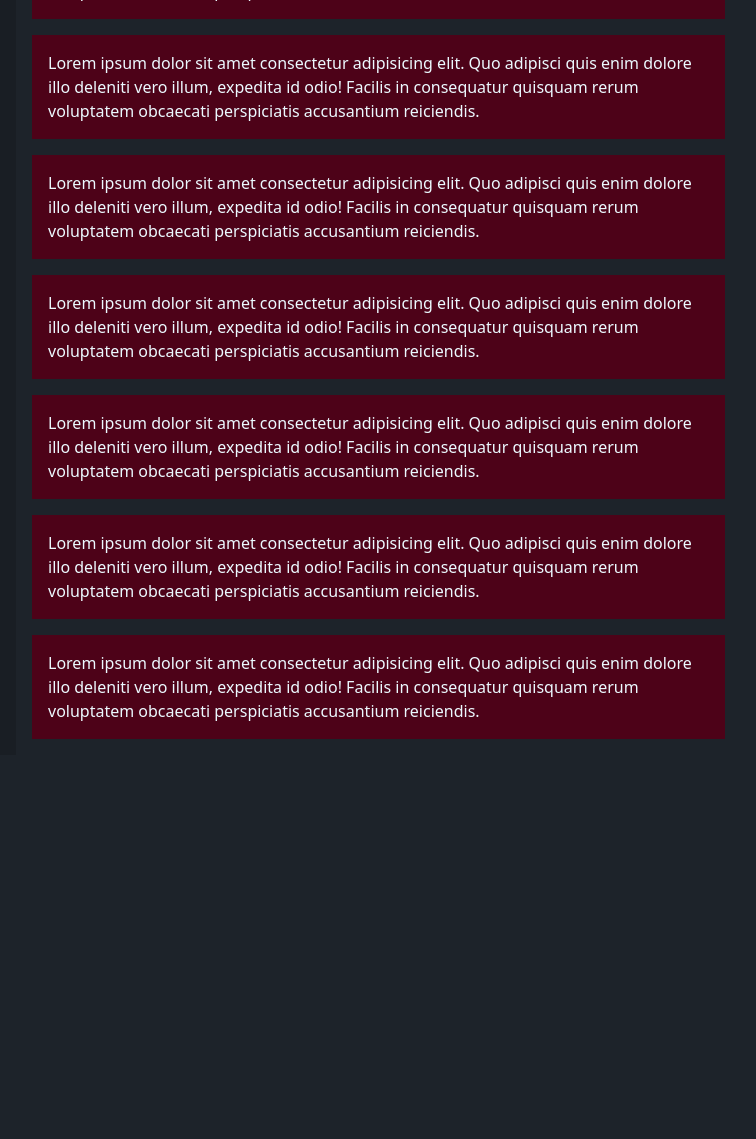
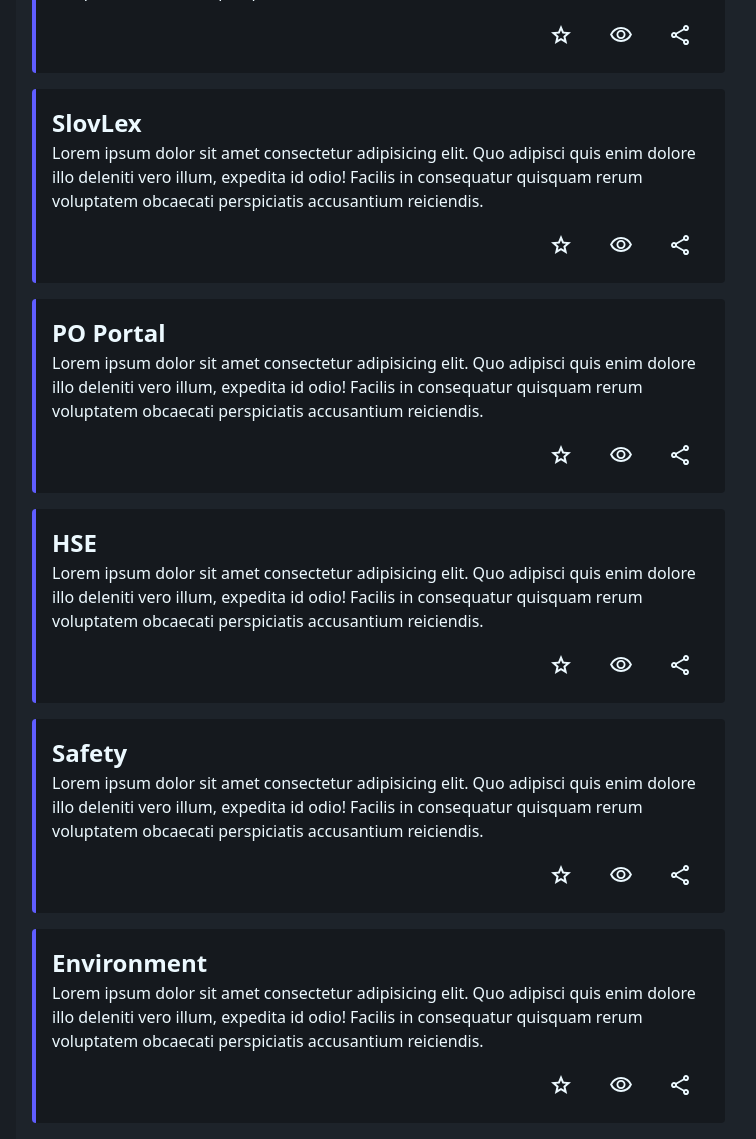
Before and after one commit to dzejkk/Odin_DashBoard, a website built with Vite: page index.html in a window 1280 px wide. Shown: the part 509-1648 px from the top of the page, without its empty margins (176-932 px from the left). Before the commit the page ends 1264 px from the top, so only its background shows below. Built offline with nearby package versions, Linux system fonts and the light colour scheme.

Commit message:
added cards

```diff
--- a/index.html
+++ b/index.html
@@ -167,76 +167,197 @@
           <div class="card-container">
 
             <div class="card">
+              <div>
                 <h2>Health</h2>
                 <p>
                   Lorem ipsum dolor sit amet consectetur adipisicing elit. Quo
-                  adipisci quis enim dolore illo deleniti vero illum, expedita id
-                  odio! Facilis in consequatur quisquam rerum voluptatem obcaecati
-                  perspiciatis accusantium reiciendis.
+                  adipisci quis enim dolore illo deleniti vero illum, expedita
+                  id odio! Facilis in consequatur quisquam rerum voluptatem
+                  obcaecati perspiciatis accusantium reiciendis.
                 </p>
               </div>
-
+              <div class="card-btns-container">
+                <button class="card-button">
+                  <img
+                    src="/public/assests/star_24dp_ECF9FF_FILL0_wght400_GRAD0_opsz24.svg"
+                    alt="save"
+                  />
+                </button>
+                <button class="card-button">
+                  <img
+                    src="public/assests/visibility_24dp_ECF9FF_FILL0_wght400_GRAD0_opsz24.svg"
+                    alt="insights"
+                  />
+                </button>
+                <button class="card-button">
+                  <img
+                    src="public/assests/share_24dp_ECF9FF_FILL0_wght400_GRAD0_opsz24.svg"
+                    alt="share"
+                  />
+                </button>
+              </div>
+            </div>
 
             <div class="card">
-              <h2>
+              <div>
+                <h2>SlovLex</h2>
                 <p>
                   Lorem ipsum dolor sit amet consectetur adipisicing elit. Quo
-                  adipisci quis enim dolore illo deleniti vero illum, expedita id
-                  odio! Facilis in consequatur quisquam rerum voluptatem obcaecati
-                  perspiciatis accusantium reiciendis.
+                  adipisci quis enim dolore illo deleniti vero illum, expedita
+                  id odio! Facilis in consequatur quisquam rerum voluptatem
+                  obcaecati perspiciatis accusantium reiciendis.
                 </p>
-              </h2>
               </div>
+              <div class="card-btns-container">
+                <button class="card-button">
+                  <img
+                    src="/public/assests/star_24dp_ECF9FF_FILL0_wght400_GRAD0_opsz24.svg"
+                    alt="save"
+                  />
+                </button>
+                <button class="card-button">
+                  <img
+                    src="public/assests/visibility_24dp_ECF9FF_FILL0_wght400_GRAD0_opsz24.svg"
+                    alt="insights"
+                  />
+                </button>
+                <button class="card-button">
+                  <img
+                    src="public/assests/share_24dp_ECF9FF_FILL0_wght400_GRAD0_opsz24.svg"
+                    alt="share"
+                  />
+                </button>
+              </div>
+            </div>
+
             <div class="card">
-              <h2>
+              <div>
+                <h2>PO Portal</h2>
                 <p>
                   Lorem ipsum dolor sit amet consectetur adipisicing elit. Quo
-                  adipisci quis enim dolore illo deleniti vero illum, expedita id
-                  odio! Facilis in consequatur quisquam rerum voluptatem obcaecati
-                  perspiciatis accusantium reiciendis.
+                  adipisci quis enim dolore illo deleniti vero illum, expedita
+                  id odio! Facilis in consequatur quisquam rerum voluptatem
+                  obcaecati perspiciatis accusantium reiciendis.
                 </p>
-              </h2>
               </div>
+              <div class="card-btns-container">
+                <button class="card-button">
+                  <img
+                    src="/public/assests/star_24dp_ECF9FF_FILL0_wght400_GRAD0_opsz24.svg"
+                    alt="save"
+                  />
+                </button>
+                <button class="card-button">
+                  <img
+                    src="public/assests/visibility_24dp_ECF9FF_FILL0_wght400_GRAD0_opsz24.svg"
+                    alt="insights"
+                  />
+                </button>
+                <button class="card-button">
+                  <img
+                    src="public/assests/share_24dp_ECF9FF_FILL0_wght400_GRAD0_opsz24.svg"
+                    alt="share"
+                  />
+                </button>
+              </div>
+            </div>
+
             <div class="card">
-              <h2>
+              <div>
+                <h2>HSE</h2>
                 <p>
                   Lorem ipsum dolor sit amet consectetur adipisicing elit. Quo
-                  adipisci quis enim dolore illo deleniti vero illum, expedita id
-                  odio! Facilis in consequatur quisquam rerum voluptatem obcaecati
-                  perspiciatis accusantium reiciendis.
+                  adipisci quis enim dolore illo deleniti vero illum, expedita
+                  id odio! Facilis in consequatur quisquam rerum voluptatem
+                  obcaecati perspiciatis accusantium reiciendis.
                 </p>
-              </h2>
               </div>
+              <div class="card-btns-container">
+                <button class="card-button">
+                  <img
+                    src="/public/assests/star_24dp_ECF9FF_FILL0_wght400_GRAD0_opsz24.svg"
+                    alt="save"
+                  />
+                </button>
+                <button class="card-button">
+                  <img
+                    src="public/assests/visibility_24dp_ECF9FF_FILL0_wght400_GRAD0_opsz24.svg"
+                    alt="insights"
+                  />
+                </button>
+                <button class="card-button">
+                  <img
+                    src="public/assests/share_24dp_ECF9FF_FILL0_wght400_GRAD0_opsz24.svg"
+                    alt="share"
+                  />
+                </button>
+              </div>
+            </div>
+
             <div class="card">
-              <h2>
+              <div>
+                <h2>Safety</h2>
                 <p>
                   Lorem ipsum dolor sit amet consectetur adipisicing elit. Quo
-                  adipisci quis enim dolore illo deleniti vero illum, expedita id
-                  odio! Facilis in consequatur quisquam rerum voluptatem obcaecati
-                  perspiciatis accusantium reiciendis.
+                  adipisci quis enim dolore illo deleniti vero illum, expedita
+                  id odio! Facilis in consequatur quisquam rerum voluptatem
+                  obcaecati perspiciatis accusantium reiciendis.
                 </p>
-              </h2>
               </div>
+              <div class="card-btns-container">
+                <button class="card-button">
+                  <img
+                    src="/public/assests/star_24dp_ECF9FF_FILL0_wght400_GRAD0_opsz24.svg"
+                    alt="save"
+                  />
+                </button>
+                <button class="card-button">
+                  <img
+                    src="public/assests/visibility_24dp_ECF9FF_FILL0_wght400_GRAD0_opsz24.svg"
+                    alt="insights"
+                  />
+                </button>
+                <button class="card-button">
+                  <img
+                    src="public/assests/share_24dp_ECF9FF_FILL0_wght400_GRAD0_opsz24.svg"
+                    alt="share"
+                  />
+                </button>
+              </div>
+            </div>
+
             <div class="card">
-              <h2>
+              <div>
+                <h2>Environment</h2>
                 <p>
                   Lorem ipsum dolor sit amet consectetur adipisicing elit. Quo
-                  adipisci quis enim dolore illo deleniti vero illum, expedita id
-                  odio! Facilis in consequatur quisquam rerum voluptatem obcaecati
-                  perspiciatis accusantium reiciendis.
+                  adipisci quis enim dolore illo deleniti vero illum, expedita
+                  id odio! Facilis in consequatur quisquam rerum voluptatem
+                  obcaecati perspiciatis accusantium reiciendis.
                 </p>
-              </h2>
               </div>
-            <div class="card">
-              <h2>
-                <p>
-                  Lorem ipsum dolor sit amet consectetur adipisicing elit. Quo
-                  adipisci quis enim dolore illo deleniti vero illum, expedita id
-                  odio! Facilis in consequatur quisquam rerum voluptatem obcaecati
-                  perspiciatis accusantium reiciendis.
-                </p>
-              </h2>
+              <div class="card-btns-container">
+                <button class="card-button">
+                  <img
+                    src="/public/assests/star_24dp_ECF9FF_FILL0_wght400_GRAD0_opsz24.svg"
+                    alt="save"
+                  />
+                </button>
+                <button class="card-button">
+                  <img
+                    src="public/assests/visibility_24dp_ECF9FF_FILL0_wght400_GRAD0_opsz24.svg"
+                    alt="insights"
+                  />
+                </button>
+                <button class="card-button">
+                  <img
+                    src="public/assests/share_24dp_ECF9FF_FILL0_wght400_GRAD0_opsz24.svg"
+                    alt="share"
+                  />
+                </button>
               </div>
+            </div>
+
           </div>
         </section>
       </main>
--- a/src/style.css
+++ b/src/style.css
@@ -170,8 +170,15 @@ section {
 }
 
 .card {
-  background-color: var(--color-error-content);
+  background-color: var(--color-base-300);
   padding: 1rem;
+  border-radius: var(--radius-box);
+  border-left: solid 4px var(--color-primary);
+  transition: all 0.2s ease-in-out;
+}
+
+.card:hover {
+  transform: perspective(1px) scale(1.02);
 }
 
 .card p {
@@ -255,6 +262,36 @@ section {
   color: var(--color-primary-content);
 }
 
+.card-btns-container {
+  padding-block-start: 1rem;
+  text-align: right;
+}
+
+.card-btns-container > button {
+  padding-inline: 0.5rem;
+  transition: all 0.1s ease-in-out;
+}
+
+.card-btns-container > button > img {
+  padding-inline: 0.5rem;
+  padding-block: 0.25rem;
+}
+
+.card-btns-container > button:hover {
+  background-color: var(--color-neutral-hover-content);
+}
+
+
+.card-btns-container > button:active {
+  transform: translateY(-5px);
+}
+
+.card-button {
+  background-color: transparent;
+  border: none;
+  cursor: pointer;
+}
+
 /*MARK: UTILITY*/
 
 .flex-row {
```
Also changed, not shown: public/assests/share_24dp_ECF9FF_FILL0_wght400_GRAD0_opsz24.svg (added), public/assests/star_24dp_ECF9FF_FILL0_wght400_GRAD0_opsz24.svg (added), public/assests/visibility_24dp_ECF9FF_FILL0_wght400_GRAD0_opsz24.svg (added). Lines whose indentation alone changed are shown as unchanged.
